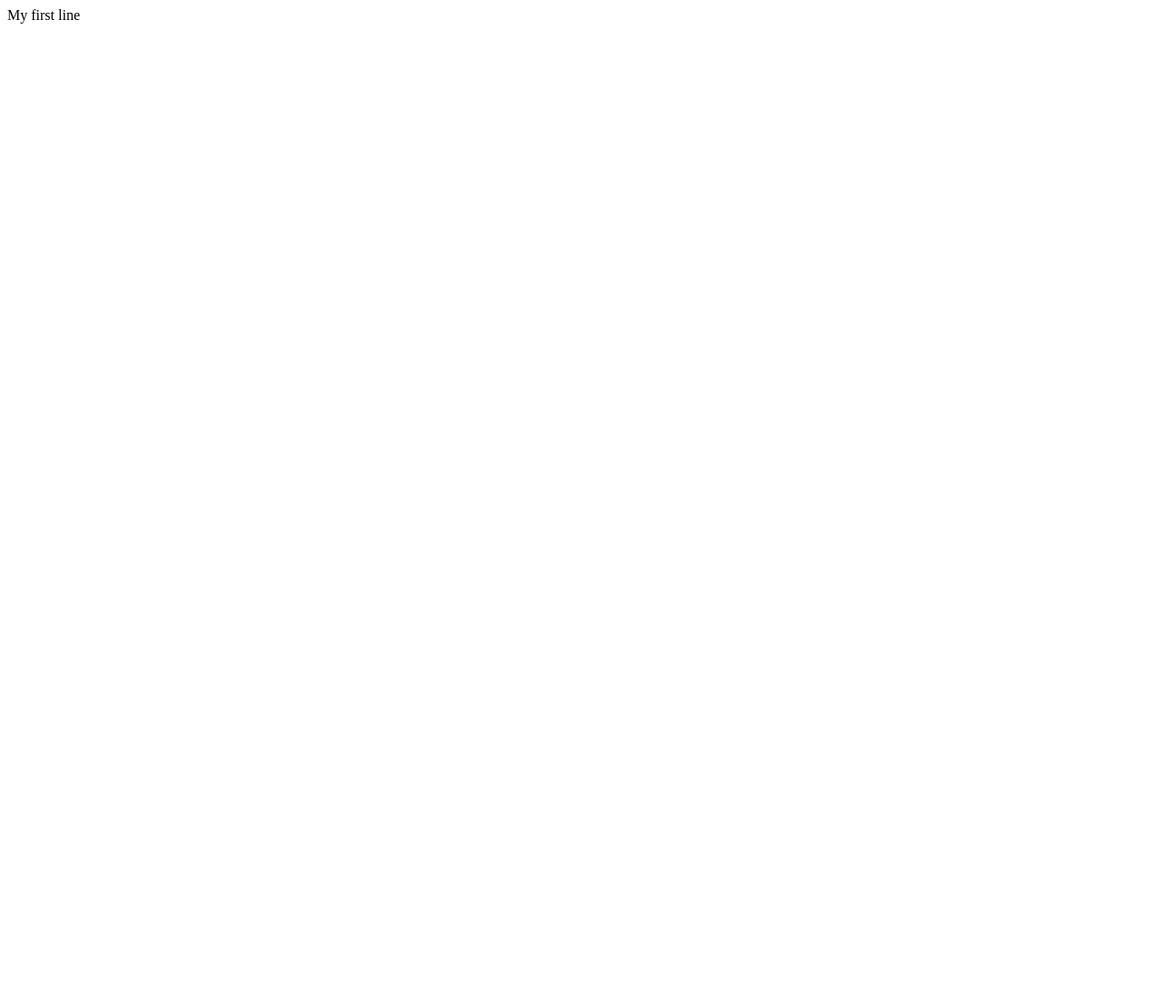
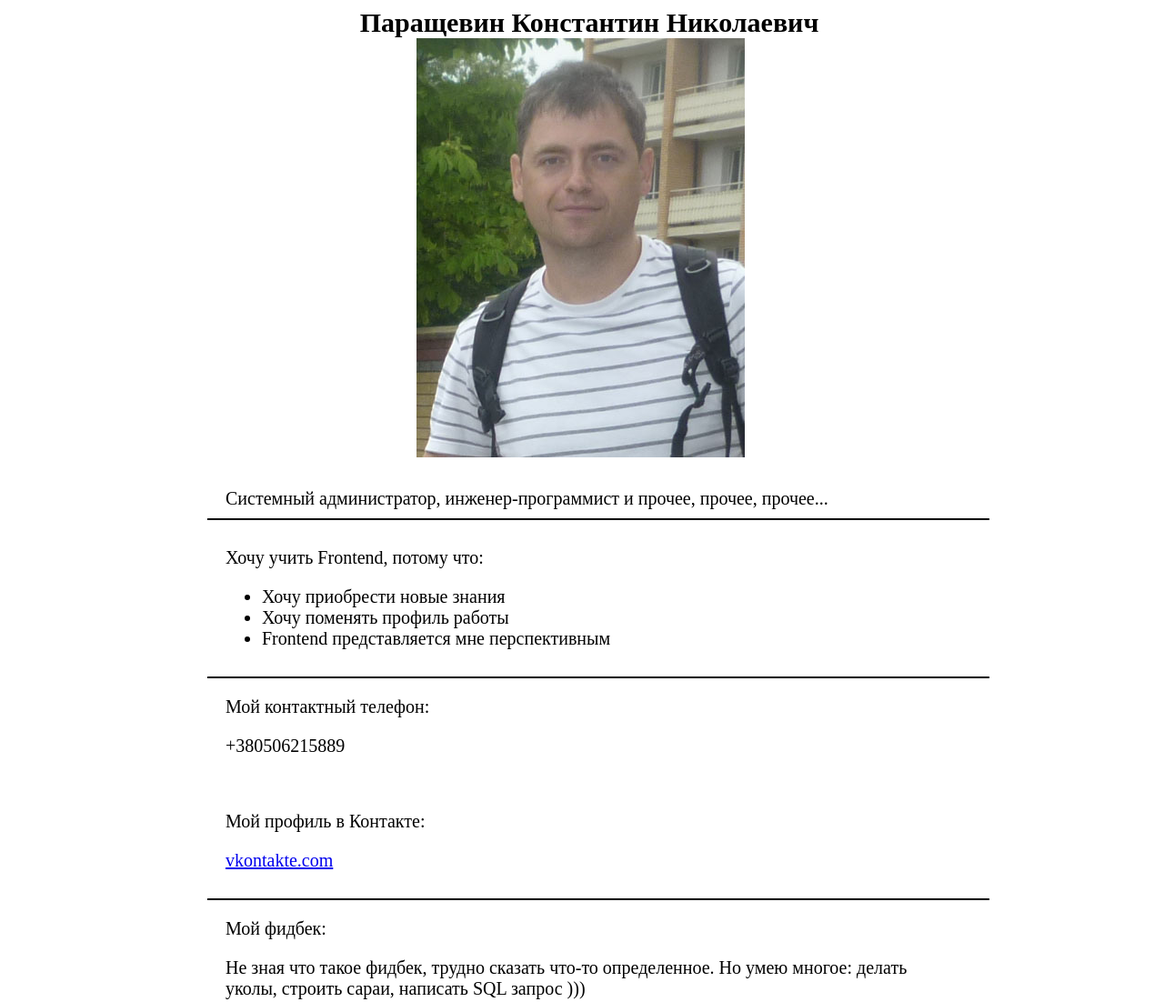
Before and after one commit to fredy2006/frontend_test, a plain HTML site: page index.html in a window 1280 px wide. Shown: the whole page at 91% size. Before the commit the page ends 800 px from the top, so only its background shows below. Drawn offline with Linux system fonts and the light colour scheme.

Commit message:
add dir img and remake all

```diff
--- a/index.html
+++ b/index.html
@@ -4,11 +4,69 @@
 <meta http-equiv="Content-Type" content="text/html; charset=utf-8">
 <title>Моя первая страница</title>
 <style>
+	p.maintext{
+		text-align: center;
+		padding: 0px 40px 0px 20px;
+		margin: 0px 10px 0px 220px;
+		height: auto;
+		width: 800px;
+		font-size: 30px;
+		font-weight: bold;
+
+	}
+	.mainphoto{
+		padding: 0px 40px 0px 20px;
+		margin: 0px 10px 0px 430px;
+	}
+	.text-line{
+		padding: 20px 40px 10px 20px;
+		margin: 10px 10px 10px 220px;
+		border-bottom: 2px solid black;
+		height: auto;
+		width: 800px;
+		font-size: 20px;
+		font-weight: normal;
+	}
+	.text{
+		align: left;
+		padding: 0px 40px 0px 20px;
+		margin: 0px 10px 0px 220px;
+		height: auto;
+		width: 800px;
+		font-size: 20px;
+		font-weight: normal;
+	}
 
 </style>
 </head>
 
 <body>
- My first line
+<p class="maintext">Паращевин Константин Николаевич</p>
+<img class="mainphoto" src="img/photo.jpg" alt="Моя фотография">
+
+<div class="text-line">
+	Системный администратор, инженер-программист и прочее, прочее, прочее...
+</div>
+<div  class="text-line">
+	Хочу учить Frontend, потому что:
+	<ul>
+		<li>Хочу приобрести новые знания</li>
+		<li>Хочу поменять профиль работы</li>
+		<li>Frontend представляется мне перспективным</li>
+	</ul>
+</div>
+<div  class="text">
+	<p>Мой контактный телефон:</p>
+	<p>+380506215889 </p>
+</div>
+<div  class="text-line">
+	<p>Мой профиль в Контакте:</p>
+	<p><a href="http://vk.com">vkontakte.com</a></p>
+</div>
+<div  class="text">
+	<p>Мой фидбек:</p>
+	<p>Не зная что такое фидбек, трудно сказать что-то определенное. Но умею многое: делать уколы, строить сараи, написать SQL запрос )))</p>
+</div>
+
 </body>
 </html>
```
Also changed, not shown: img/photo.jpg (added).
